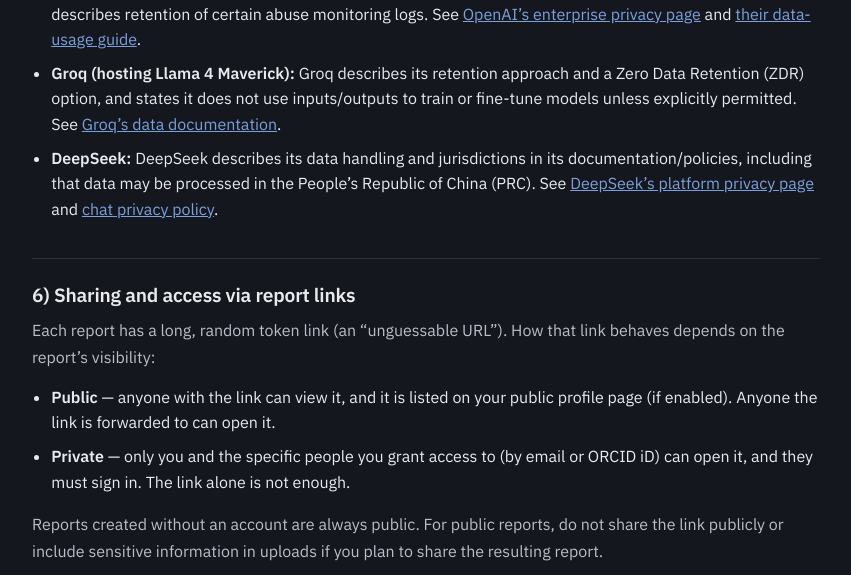
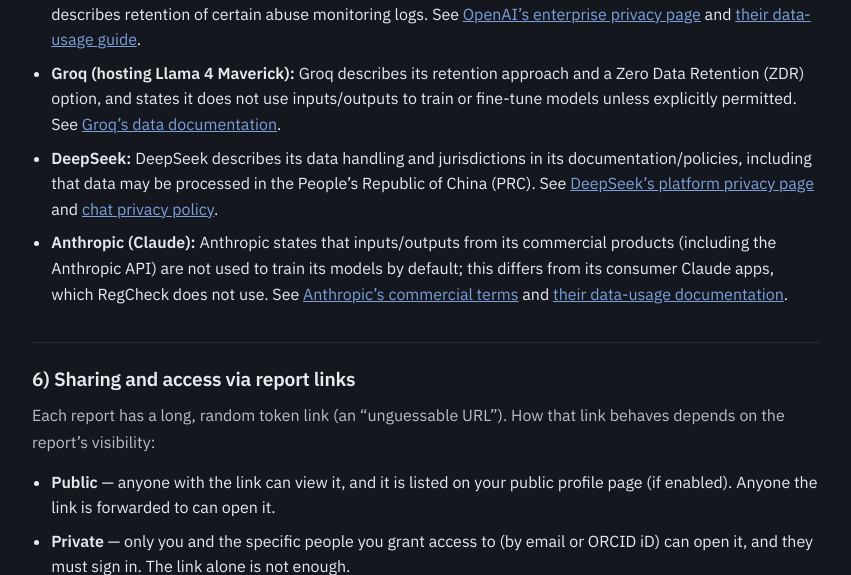
Before and after one commit to JamieCummins/regcheck, a FastAPI app: page /privacy in a window 1280 px wide. Shown: the part 3193-3768 px from the top of the page, without its empty margins (214-1065 px from the left). Run offline with FastAPI, Linux system fonts and the light colour scheme; parts of the project's set-up code (start-up, migrations or seed data) failed here and were passed over; some libraries are stand-ins or nearby versions; some web fonts are replaced.

Commit message:
Update privacy.html

```diff
--- a/templates/privacy.html
+++ b/templates/privacy.html
@@ -142,6 +142,7 @@
           <li><strong>OpenAI (API):</strong> OpenAI states that API inputs/outputs are not used to train models by default; it also describes retention of certain abuse monitoring logs. See <a class="footer-link" target="_blank" href="https://openai.com/enterprise-privacy/">OpenAI&rsquo;s enterprise privacy page</a> and <a class="footer-link" target="_blank" href="https://platform.openai.com/docs/guides/your-data">their data-usage guide</a>.</li>
           <li><strong>Groq (hosting Llama 4 Maverick):</strong> Groq describes its retention approach and a Zero Data Retention (ZDR) option, and states it does not use inputs/outputs to train or fine-tune models unless explicitly permitted. See <a class="footer-link" target="_blank" href="https://console.groq.com/docs/your-data">Groq&rsquo;s data documentation</a>.</li>
           <li><strong>DeepSeek:</strong> DeepSeek describes its data handling and jurisdictions in its documentation/policies, including that data may be processed in the People’s Republic of China (PRC). See <a class="footer-link" target="_blank" href="https://platform.deepseek.com/privacy">DeepSeek&rsquo;s platform privacy page</a> and <a class="footer-link" target="_blank" href="https://chat.deepseek.com/privacy-policy">chat privacy policy</a>.</li>
+          <li><strong>Anthropic (Claude):</strong> Anthropic states that inputs/outputs from its commercial products (including the Anthropic API) are not used to train its models by default; this differs from its consumer Claude apps, which RegCheck does not use. See <a class="footer-link" target="_blank" href="https://www.anthropic.com/legal/commercial-terms">Anthropic&rsquo;s commercial terms</a> and <a class="footer-link" target="_blank" href="https://privacy.claude.com/en/articles/7996868-is-my-data-used-for-model-training">their data-usage documentation</a>.</li>
         </ul>
 
         <h2>6) Sharing and access via report links</h2>
```
